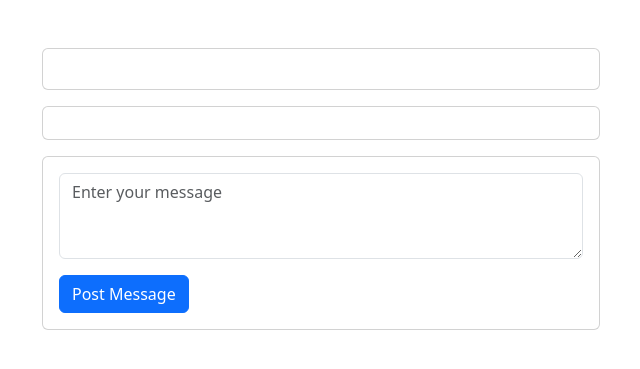
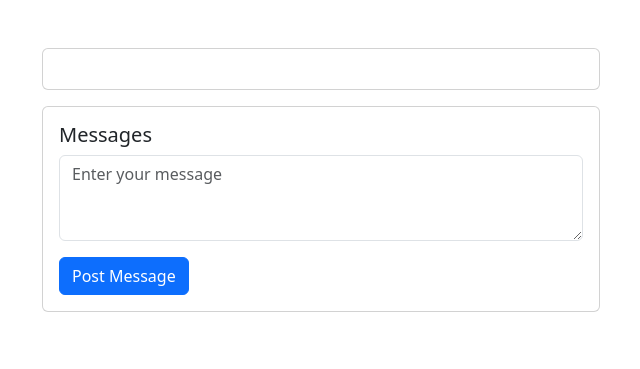
Before and after one commit to Ting-chien/my-blog-app, a Flask app: template app/blog/templates/get_post.html in a window 1280 px wide. Shown: the part 56-425 px from the top of the page, without its empty margins (319-959 px from the left). Run offline with Flask 3, Linux system fonts and the light colour scheme; the template is opened without the code that fills it, so the values that code supplies are empty; the visitor is signed in with stand-in values (Sample User, id 1); parts of the project's set-up code (start-up, migrations or seed data) failed here and were passed over.

Commit message:
Update message ui in get_posts page

```diff
--- a/app/blog/routes.py
+++ b/app/blog/routes.py
@@ -2,7 +2,7 @@
 
 from app import db
 from app.blog import blueprint
-from app.blog.models import Post
+from app.blog.models import Post, Message
 from app.base.models import User
 
 
@@ -15,7 +15,8 @@
 @blueprint.route("/post/<int:id>")
 def get_post(id):
     post = Post.query.filter(Post.id == id).first()
-    return render_template("get_post.html", post=post)
+    messages = Message.query.filter(Message.post_id == id).all()
+    return render_template("get_post.html", post=post, messages=messages)
 
 
 @blueprint.route('add-post', methods=['GET', 'POST'])
--- a/app/blog/templates/get_post.html
+++ b/app/blog/templates/get_post.html
@@ -12,16 +12,14 @@
       </div>
     </div>
 
-    <!-- Messages section -->
-    <div class="card mb-3">
-      <div class="card-body">
-        <!-- Messages go here -->
-      </div>
-    </div>
-
-    <!-- Create new message form -->
     <div class="card">
       <div class="card-body">
+        <!-- Messages section -->
+        <h5 class="card-title">Messages</h5>
+        {% for message in messages %}
+          <p class="card-text">{{ message.content }} - {{ message.user.username }}</p>
+        {% endfor %}
+        <!-- Create new message form -->
         <form>
           <div class="form-group">
             <textarea class="form-control" rows="3" placeholder="Enter your message"></textarea>
```
